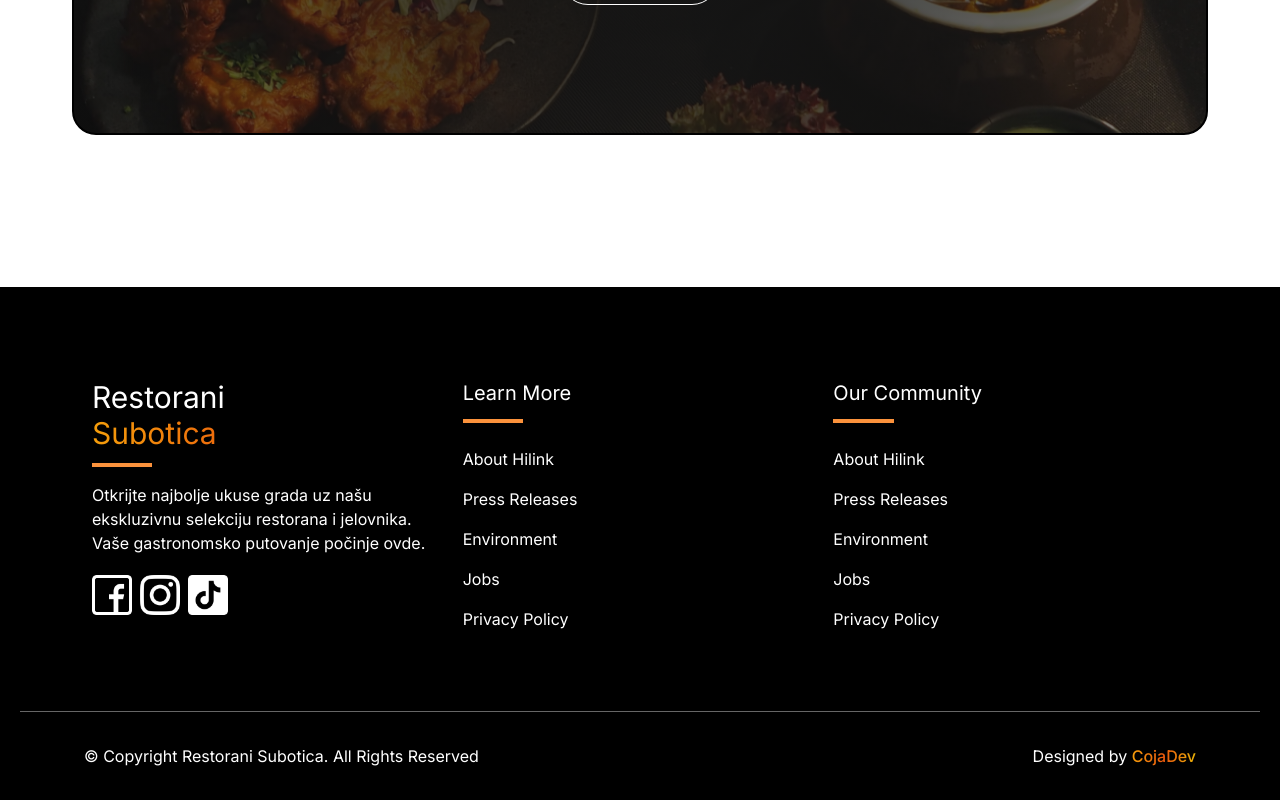
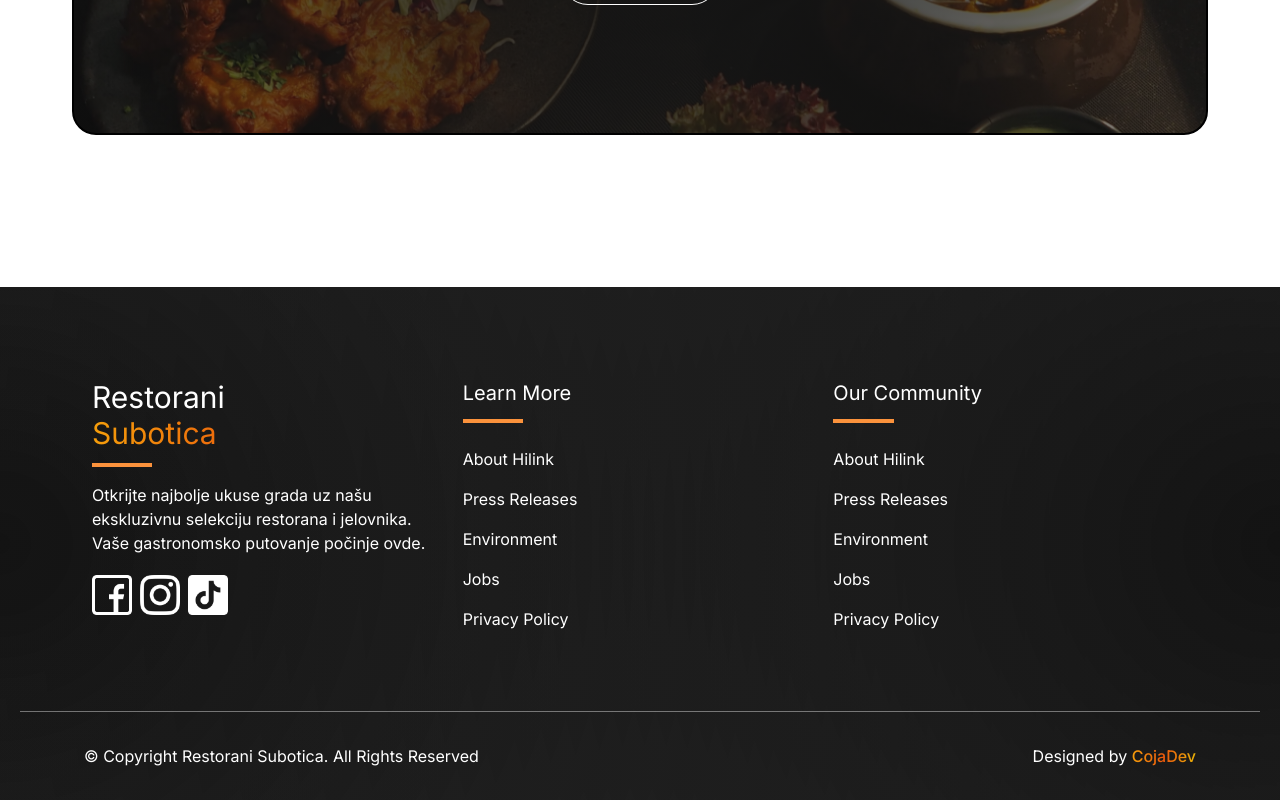
Before and after one commit to CojaDev/Restorani_Subotica2, a Next.js app: page / in a window 1280 px wide. Shown: the part 2490-3290 px from the top of the page. Built offline with nearby package versions, Linux system fonts and the light colour scheme.

Commit message:
fix light switch

```diff
--- a/components/Footer.tsx
+++ b/components/Footer.tsx
@@ -5,7 +5,12 @@ import React from 'react';
 
 const Footer = () => {
   return (
-    <footer className="p-5 pb-0 bg-black dark:bg-transparent flex-center flex-col dark:border-t dark:border-white w-screen  m-0 mt-36  overflow-hidden">
+    <footer
+      className="p-5 pb-0 bg-black/70 dark:bg-transparent flex-center flex-col dark:border-t dark:border-white w-screen  m-0 mt-36  overflow-hidden "
+      style={{
+        backgroundImage: `radial-gradient(circle at right center, #131313, transparent 1580px),radial-gradient(circle at left center, #131313, transparent 1580px)`,
+      }}
+    >
       <div className="flex w-full py-16 max-w-7xl mx-auto sm:px-16 px-0 flex-wrap">
         <div className="flex flex-col p-2   flex-auto sm:flex-1 ">
           <h4 className="text-white text-3xl">
@@ -41,7 +46,7 @@ const Footer = () => {
             <Link
               key={linkIndex}
               href={link.link}
-              className="p-2 pl-0 text-white"
+              className="m-2 ml-0 text-white"
             >
               {link.text}
             </Link>
@@ -56,7 +61,7 @@ const Footer = () => {
             <Link
               key={linkIndex}
               href={link.link}
-              className="p-2 pl-0 text-white"
+              className="m-2 ml-0 text-white"
             >
               {link.text}
             </Link>
--- a/components/LightSwitch.tsx
+++ b/components/LightSwitch.tsx
@@ -7,24 +7,27 @@ type LightProp = {
   showOnSmall: boolean;
 };
 
-// ... (imports remain unchanged)
+const LightSwitch = ({ absolute, showOnSmall }: LightProp) => {
+  const [isDark, setIsDark] = useState<boolean | null>(null);
 
-const LightSwitch = ({ absolute, showOnSmall }: LightProp) => {
+  useEffect(() => {
     const getInitialDarkMode = () => {
+      if (typeof window !== 'undefined') {
+        const storedTheme = localStorage.getItem('theme');
         return (
-      localStorage.theme === 'dark' ||
-      (!('theme' in localStorage) &&
+          storedTheme === 'dark' ||
+          (!storedTheme &&
             window.matchMedia('(prefers-color-scheme: dark)').matches)
         );
+      }
+      return false; // Default to light mode if window is not defined
     };
 
-  const [isDark, setIsDark] = useState(getInitialDarkMode);
+    setIsDark(getInitialDarkMode());
+  }, []);
 
   useEffect(() => {
-    updateDarkMode();
-  }, [isDark]);
-
-  const updateDarkMode = () => {
+    if (isDark !== null) {
       if (isDark) {
         document.documentElement.classList.add('dark');
         localStorage.setItem('theme', 'dark');
@@ -32,12 +35,17 @@ const LightSwitch = ({ absolute, showOnSmall }: LightProp) => {
         document.documentElement.classList.remove('dark');
         localStorage.setItem('theme', 'light');
       }
+    }
+  }, [isDark]);
+
+  const toggler = () => {
+    setIsDark((prevIsDark) => (prevIsDark !== null ? !prevIsDark : false));
   };
 
-  const toggler = () => {
-    setIsDark(!isDark);
-    updateDarkMode();
-  };
+  // Render a loading state if isDark is still null
+  if (isDark === null) {
+    return <div>Loading...</div>;
+  }
 
   return (
     <div
```
Lines whose indentation alone changed are shown as unchanged.
